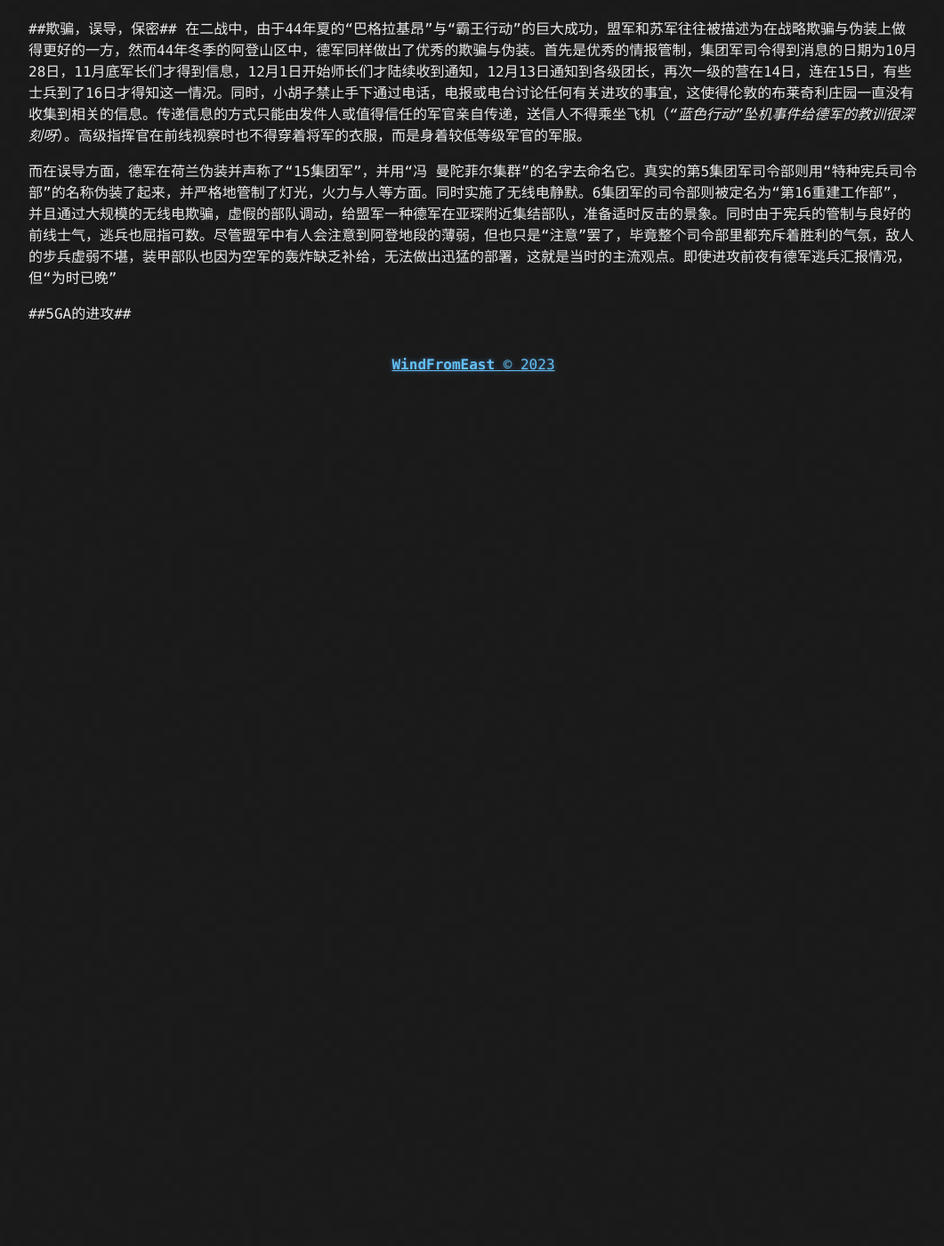
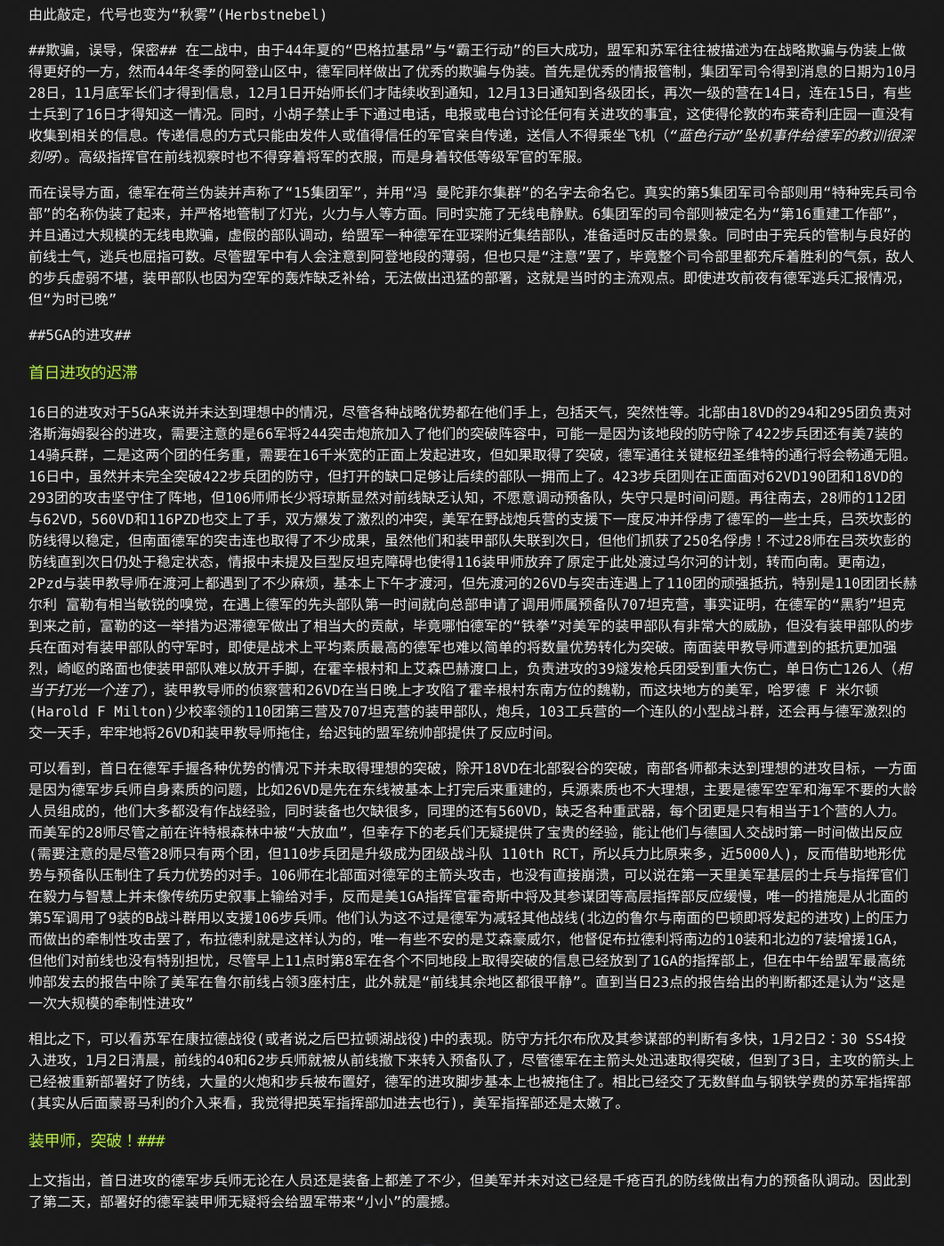
Before and after one commit to Purevessel/Purevessel.github.io, a Jekyll site: the page built from _posts/2022-9-3-Ardennes.md, in a window 1280 px wide and 1400 px high, scrolled down 3579 px. Shown: the whole window at 89% size, without its empty margins (108-1169 px from the left). Built offline with Jekyll 4.4.1, drawn with Linux system fonts in a browser that asks for light colours; before the commit the page ends 4014 px from its top, so only the background shows below that; some of the changed text lies outside the part shown.

Commit message:
2023/2/5 update

```diff
--- a/_posts/2022-9-3-Ardennes.md
+++ b/_posts/2022-9-3-Ardennes.md
@@ -50,15 +50,15 @@
 
 一个装甲团有两个装甲营和团部排，一般来说一个装甲营是4号，一个装甲营是豹子。一个营下辖4个连，一个连下辖4个排和排部，一个排有5辆，计算下来标准一个营有88辆(作者这里是不是没有算营部指挥排的数量)
 
-而两个装甲步兵团相比一般的掷弹兵师团富得多，主要体现在更多的轻重火力和摩托化上，同时补给的优先度也要更高，所以实际战斗中装甲师更好的表现也是有据可循的，具体编制见大佬的链接：
+而两个装甲步兵团相比一般的掷弹兵师团富得多，主要体现在更多的轻重火力和摩托化上，同时补给的优先度也要更高，所以实际战斗中装甲师更好的表现也是有迹可循的，具体编制见大佬的链接：
 
 [https://www.bilibili.com/read/cv19540055?spm_id_from=333.999.0.0](https://www.bilibili.com/read/cv19540055?spm_id_from=333.999.0.0 "44年装甲师编制")
 
 重装甲营，也就是“老虎”们，作者没写，battleOrder上给出了连的编制，下辖3个排和连部，一个排4辆虎，连部2辆，但是否有挂连级的战斗支援单位就不清楚了。参与阿登的有 506重装甲营(直属党6GA管辖)，501(党1师管辖)，301重装甲营(这个单位我没太弄懂，中文搜出来是GD所属的，但GD是在东线，感觉对不上，英文搜301 heavy tank company也没啥结果)
 
-美军陆军的训练周期不超过13周，他们接收的兵源素质相对于空军、海军也要差不少（*不愧是三等人*），相比之下，德军的一般训练周期是不超过16周，到了44年，由于战事吃紧，训练周期变为12-14周，装甲兵更一直维持了高素质的21周。当然，相比国防军，党卫军要差得多，泽普 迪特里希的一份报告显示SS6GA里60%的士兵接受的训练时间不到6-8周。更糟糕的是在士气上，相比德军需要为“保家卫国”而战的高昂士气，美军大多数认为西线的战争不过是痛击和毁灭日本上的“必须经历的坏工作”罢了（*这就是中途岛上米利坚氪金损管的原因之一吗*）。
+美军陆军的训练周期不超过13周，他们接收的兵源素质相对于空军、海军也要差不少（*不愧是三等人*），相比之下，德军的一般训练周期是不超过16周，到了44年，由于战事吃紧，训练周期变为12-14周，装甲兵更一直维持了高素质的21周。当然，相比国防军，党卫军要差得多，泽普 迪特里希的一份报告显示SS6GA里60%的士兵接受的训练时间不到6-8周。更糟糕的对比是在士气上，相比德军需要为“保家卫国”而战的高昂士气，美军大多数认为西线的战争不过是痛击和毁灭日本上的“必须经历的坏工作”罢了（*这就是中途岛上米利坚氪金损管的原因之一吗*）。
 
-德军训练新兵时采取的措施也更胜一筹，军方会有意识地将相同地区的士兵编入同一个单位，同时尽可能地建立和维持“家庭”的氛围，这样使得士兵们为同伴而战时能更积极地去做出应对。相比之下美军地补充兵员往往会迷茫地在补充站里从一个地方到下一个地方，到达时显得疲惫，迷茫和沮丧。作者给出了一份心理健康地数据来作为例子：1944年到同年11月，前线有26%的士兵接受了心理治疗，相比之下德军只有美军的1/10。但是，正如作者后面描述与强调的，在真实战场上，每个人是平等的，民族主义带来的叙事与看法不复存在。美军的基层士兵们表现出了出乎对手意料的勇敢，为阻止德军的迅猛推进做出了很大贡献，相比屡出混乱与错误的中层指挥层（团-师一级），他们才是更值得去铭记的。
+德军训练新兵时采取的措施也更胜一筹，军方会有意识地将相同地区的士兵编入同一个单位，同时尽可能地建立和维持“家庭”的氛围，这样使得士兵们为同伴而战时能更积极地去做出应对。相比之下美军地补充兵员往往会迷茫地在补充站里从一个地方到下一个地方，到达时显得疲惫，迷茫和沮丧。作者给出了一份心理健康地数据来作为例子：1944年到同年11月，前线有26%的士兵接受了心理治疗，相比之下德军只有美军的1/10。但是，正如作者后面描述与强调的，在真实战场上，每个人是平等的，民族主义带来的叙事与刻板的看法不复存在，美军的基层士兵们表现出了出乎对手意料的勇敢，为阻止德军的迅猛推进做出了很大贡献，相比反应迟钝和对战场信息不敏感的指挥官们，他们才是更值得去铭记的。
 
 空军的编制(以后有空再填坑)
 
@@ -88,3 +88,13 @@
 而在误导方面，德军在荷兰伪装并声称了“15集团军”，并用“冯 曼陀菲尔集群”的名字去命名它。真实的第5集团军司令部则用“特种宪兵司令部”的名称伪装了起来，并严格地管制了灯光，火力与人等方面。同时实施了无线电静默。6集团军的司令部则被定名为“第16重建工作部”，并且通过大规模的无线电欺骗，虚假的部队调动，给盟军一种德军在亚琛附近集结部队，准备适时反击的景象。同时由于宪兵的管制与良好的前线士气，逃兵也屈指可数。尽管盟军中有人会注意到阿登地段的薄弱，但也只是“注意”罢了，毕竟整个司令部里都充斥着胜利的气氛，敌人的步兵虚弱不堪，装甲部队也因为空军的轰炸缺乏补给，无法做出迅猛的部署，这就是当时的主流观点。即使进攻前夜有德军逃兵汇报情况，但“为时已晚”
 
 ##5GA的进攻##
+
+### 首日进攻的迟滞 ###
+16日的进攻对于5GA来说并未达到理想中的情况，尽管各种战略优势都在他们手上，包括天气，突然性等。北部由18VD的294和295团负责对洛斯海姆裂谷的进攻，需要注意的是66军将244突击炮旅加入了他们的突破阵容中，可能一是因为该地段的防守除了422步兵团还有美7装的14骑兵群，二是这两个团的任务重，需要在16千米宽的正面上发起进攻，但如果取得了突破，德军通往关键枢纽圣维特的通行将会畅通无阻。16日中，虽然并未完全突破422步兵团的防守，但打开的缺口足够让后续的部队一拥而上了。423步兵团则在正面面对62VD190团和18VD的293团的攻击坚守住了阵地，但106师师长少将琼斯显然对前线缺乏认知，不愿意调动预备队，失守只是时间问题。再往南去，28师的112团与62VD，560VD和116PZD也交上了手，双方爆发了激烈的冲突，美军在野战炮兵营的支援下一度反冲并俘虏了德军的一些士兵，吕茨坎彭的防线得以稳定，但南面德军的突击连也取得了不少成果，虽然他们和装甲部队失联到次日，但他们抓获了250名俘虏！不过28师在吕茨坎彭的防线直到次日仍处于稳定状态，情报中未提及巨型反坦克障碍也使得116装甲师放弃了原定于此处渡过乌尔河的计划，转而向南。更南边，2Pzd与装甲教导师在渡河上都遇到了不少麻烦，基本上下午才渡河，但先渡河的26VD与突击连遇上了110团的顽强抵抗，特别是110团团长赫尔利 富勒有相当敏锐的嗅觉，在遇上德军的先头部队第一时间就向总部申请了调用师属预备队707坦克营，事实证明，在德军的“黑豹”坦克到来之前，富勒的这一举措为迟滞德军做出了相当大的贡献，毕竟哪怕德军的“铁拳”对美军的装甲部队有非常大的威胁，但没有装甲部队的步兵在面对有装甲部队的守军时，即使是战术上平均素质最高的德军也难以简单的将数量优势转化为突破。南面装甲教导师遭到的抵抗更加强烈，崎岖的路面也使装甲部队难以放开手脚，在霍辛根村和上艾森巴赫渡口上，负责进攻的39燧发枪兵团受到重大伤亡，单日伤亡126人（*相当于打光一个连了*），装甲教导师的侦察营和26VD在当日晚上才攻陷了霍辛根村东南方位的魏勒，而这块地方的美军，哈罗德 F 米尔顿(Harold F Milton)少校率领的110团第三营及707坦克营的装甲部队，炮兵，103工兵营的一个连队的小型战斗群，还会再与德军激烈的交一天手，牢牢地将26VD和装甲教导师拖住，给迟钝的盟军统帅部提供了反应时间。
+
+可以看到，首日在德军手握各种优势的情况下并未取得理想的突破，除开18VD在北部裂谷的突破，南部各师都未达到理想的进攻目标，一方面是因为德军步兵师自身素质的问题，比如26VD是先在东线被基本上打完后来重建的，兵源素质也不大理想，主要是德军空军和海军不要的大龄人员组成的，他们大多都没有作战经验，同时装备也欠缺很多，同理的还有560VD，缺乏各种重武器，每个团更是只有相当于1个营的人力。而美军的28师尽管之前在许特根森林中被“大放血”，但幸存下的老兵们无疑提供了宝贵的经验，能让他们与德国人交战时第一时间做出反应(需要注意的是尽管28师只有两个团，但110步兵团是升级成为团级战斗队 110th RCT，所以兵力比原来多，近5000人)，反而借助地形优势与预备队压制住了兵力优势的对手。106师在北部面对德军的主箭头攻击，也没有直接崩溃，可以说在第一天里美军基层的士兵与指挥官们在毅力与智慧上并未像传统历史叙事上输给对手，反而是美1GA指挥官霍奇斯中将及其参谋团等高层指挥部反应缓慢，唯一的措施是从北面的第5军调用了9装的B战斗群用以支援106步兵师。他们认为这不过是德军为减轻其他战线(北边的鲁尔与南面的巴顿即将发起的进攻)上的压力而做出的牵制性攻击罢了，布拉德利就是这样认为的，唯一有些不安的是艾森豪威尔，他督促布拉德利将南边的10装和北边的7装增援1GA，但他们对前线也没有特别担忧，尽管早上11点时第8军在各个不同地段上取得突破的信息已经放到了1GA的指挥部上，但在中午给盟军最高统帅部发去的报告中除了美军在鲁尔前线占领3座村庄，此外就是“前线其余地区都很平静”。直到当日23点的报告给出的判断都还是认为“这是一次大规模的牵制性进攻”
+
+相比之下，可以看苏军在康拉德战役(或者说之后巴拉顿湖战役)中的表现。防守方托尔布欣及其参谋部的判断有多快，1月2日2：30 SS4投入进攻，1月2日清晨，前线的40和62步兵师就被从前线撤下来转入预备队了，尽管德军在主箭头处迅速取得突破，但到了3日，主攻的箭头上已经被重新部署好了防线，大量的火炮和步兵被布置好，德军的进攻脚步基本上也被拖住了。相比已经交了无数鲜血与钢铁学费的苏军指挥部(其实从后面蒙哥马利的介入来看，我觉得把英军指挥部加进去也行)，美军指挥部还是太嫩了。
+
+### 装甲师，突破！###
+上文指出，首日进攻的德军步兵师无论在人员还是装备上都差了不少，但美军并未对这已经是千疮百孔的防线做出有力的预备队调动。因此到了第二天，部署好的德军装甲师无疑将会给盟军带来“小小”的震撼。
```
